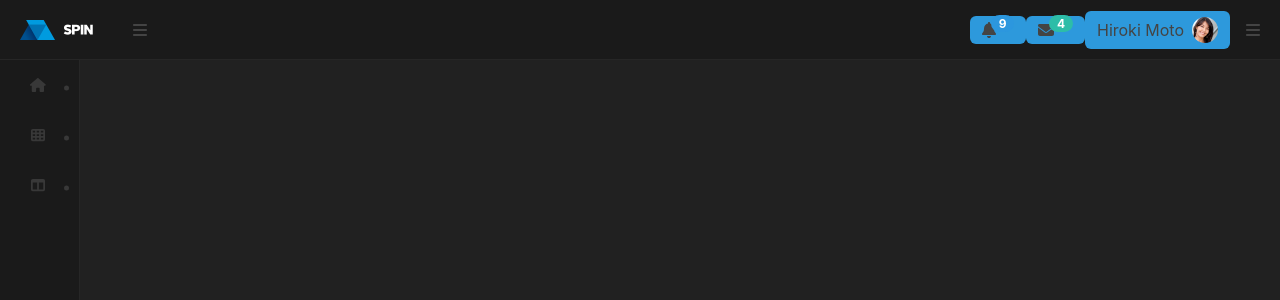
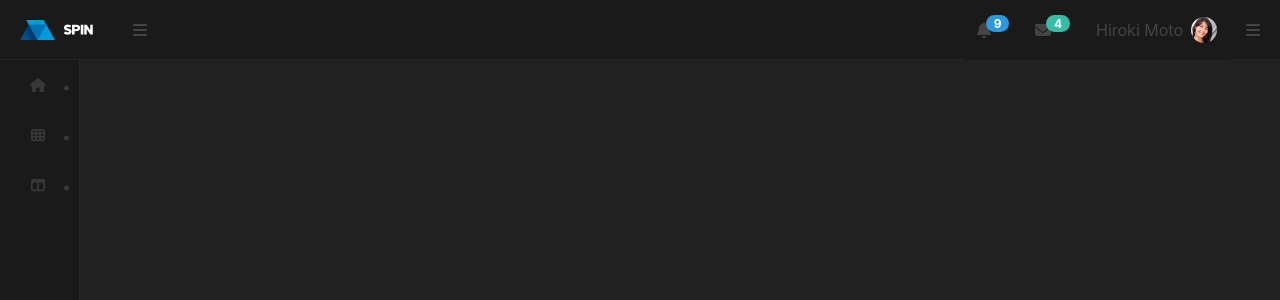
Before and after one commit to eMercedes/spin-v2, a React (Create React App) app: page / in a window 1280 px wide. Shown: the top 300 px of the page. Built offline with nearby package versions, Linux system fonts and the light colour scheme.

Commit message:
fix: clean up header components

```diff
--- a/src/components/header/Header.scss
+++ b/src/components/header/Header.scss
@@ -29,10 +29,15 @@
         align-items: center;
         margin-left: auto;
 
+        .dropdown {
+            height: 60px;
+            border-radius: unset;
+        }
+
         button {
             display: flex;
             align-items: center;
-            border: unset;
+            border-radius: unset;
             color: #444;
 
             img {
@@ -43,14 +48,6 @@
                 line-height: 8px;
                 margin-left: -5px;
                 margin-top: -10px;
-                border-radius: 20px;
-
-                &.notify {
-                    background-color: #2c97de;
-                }
-                &.message {
-                    background-color: #2dbda8;
-                }
             }
             &::after {
                 display: none;
--- a/src/components/header/Messages.tsx
+++ b/src/components/header/Messages.tsx
@@ -1,6 +1,7 @@
 import ButtonGroup from 'react-bootstrap/ButtonGroup'
 import Dropdown from 'react-bootstrap/Dropdown'
 import DropdownButton from 'react-bootstrap/DropdownButton'
+import Badge from 'react-bootstrap/Badge'
 import { FontAwesomeIcon } from '@fortawesome/react-fontawesome'
 import { faEnvelope } from '@fortawesome/free-solid-svg-icons'
 
@@ -10,10 +11,13 @@ const Messages = () => {
             as={ButtonGroup}
             key='messages'
             id='dropdown-messages'
+            variant='dark'
             title={
                 <>
                     <FontAwesomeIcon icon={faEnvelope} />
-                    <span className='badge badge-pill badge-success message'>4</span>
+                    <Badge pill bg='info'>
+                        4
+                    </Badge>
                 </>
             }
         >
--- a/src/components/header/Notifications.tsx
+++ b/src/components/header/Notifications.tsx
@@ -1,6 +1,7 @@
 import ButtonGroup from 'react-bootstrap/ButtonGroup'
 import Dropdown from 'react-bootstrap/Dropdown'
 import DropdownButton from 'react-bootstrap/DropdownButton'
+import Badge from 'react-bootstrap/Badge'
 import { FontAwesomeIcon } from '@fortawesome/react-fontawesome'
 import { faBell } from '@fortawesome/free-solid-svg-icons'
 
@@ -10,10 +11,13 @@ const Notifications = () => {
             as={ButtonGroup}
             key='notifications'
             id='dropdown-notifications'
+            variant='dark'
             title={
                 <>
                     <FontAwesomeIcon icon={faBell} />
-                    <span className='badge badge-pill badge-success notify'>9</span>
+                    <Badge pill bg='primary'>
+                        9
+                    </Badge>
                 </>
             }
         >
--- a/src/components/header/Profile.tsx
+++ b/src/components/header/Profile.tsx
@@ -11,6 +11,7 @@ const Profile = () => {
             as={ButtonGroup}
             key='profile'
             id='dropdown-profile'
+            variant='dark'
             title={
                 <>
                     <span className='me-2'>Hiroki Moto</span>
--- a/src/custom.scss
+++ b/src/custom.scss
@@ -1,10 +1,14 @@
 /* make the customizations */
 $theme-colors: (
     'primary': #2d99dc,
+    'secondary': #1a1a1a,
     'success': #86b34d,
     'warning': #e66c40,
     'danger': #cb3e4b,
     'info': #35bda8,
+    'light': #444,
+    'dark': #1a1a1a,
+    'link': #5c5c5c,
 );
 $body-bg: #1a1a1a;
 $body-color: #383838;
```
